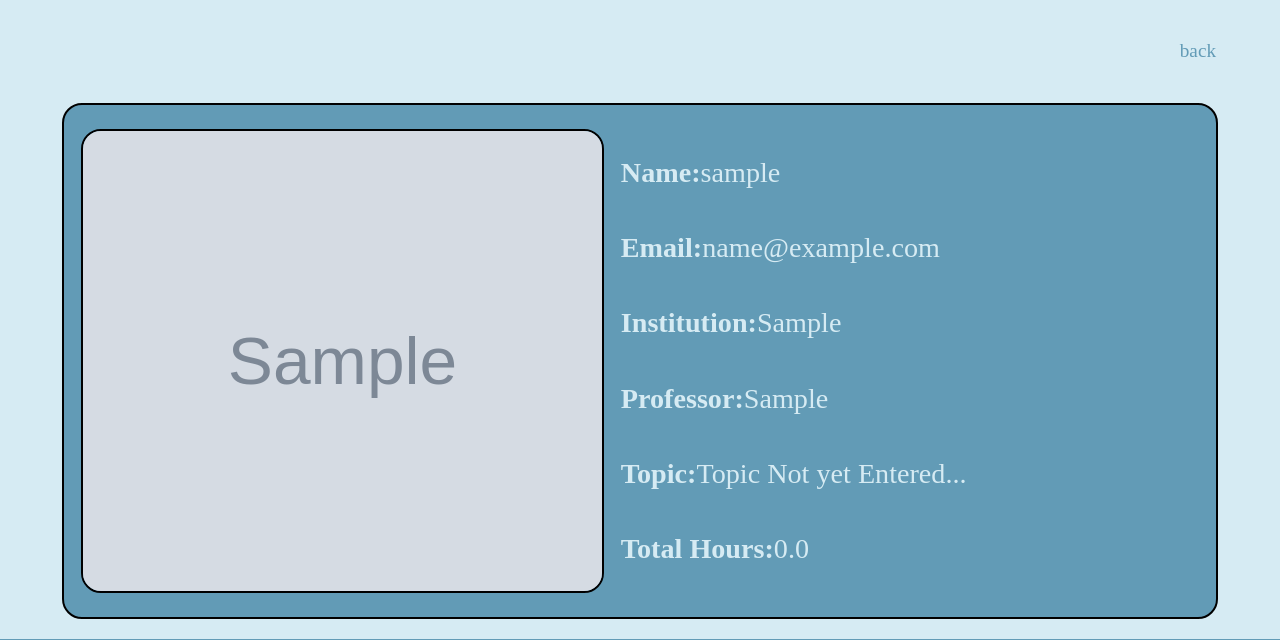
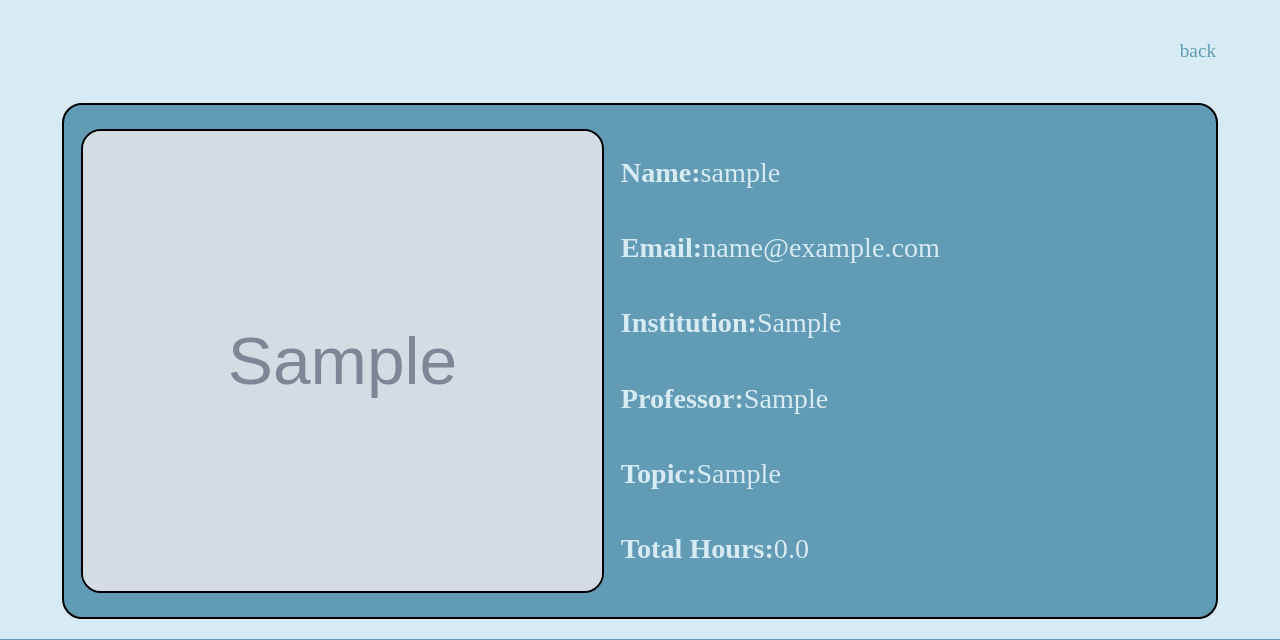
Before and after one commit to adityasolankitybsc2024-star/DuRecord, a Django app: template templates/profile.html in a window 1280 px wide. Shown: the part 81-721 px from the top of the page. Run offline with Django 5.2, Linux system fonts and the light colour scheme; the template is opened without the code that fills it: values that come from a table or form of the project are taken from there, others are empty; tables that the repository leaves empty hold one stand-in row (values such as "Sample post"); grey boxes marked "Sample" are stand-in pictures.

Commit message:
Debugged the error where the User's Topic was not visible even though that field was filled.

```diff
--- a/templates/profile.html
+++ b/templates/profile.html
@@ -17,7 +17,7 @@
             <li><b>Institution: </b> {{User.profile.Institution}}</li>
             <li><b>Professor: </b> {{User.profile.Professor}}</li>
             <li>
-                {% if User.Topic %}
+                {% if User.profile.Topic %}
                     <b>Topic: </b> {{User.profile.Topic}}
                 {% else %}
                     <b>Topic: </b> Topic Not yet Entered...
```
